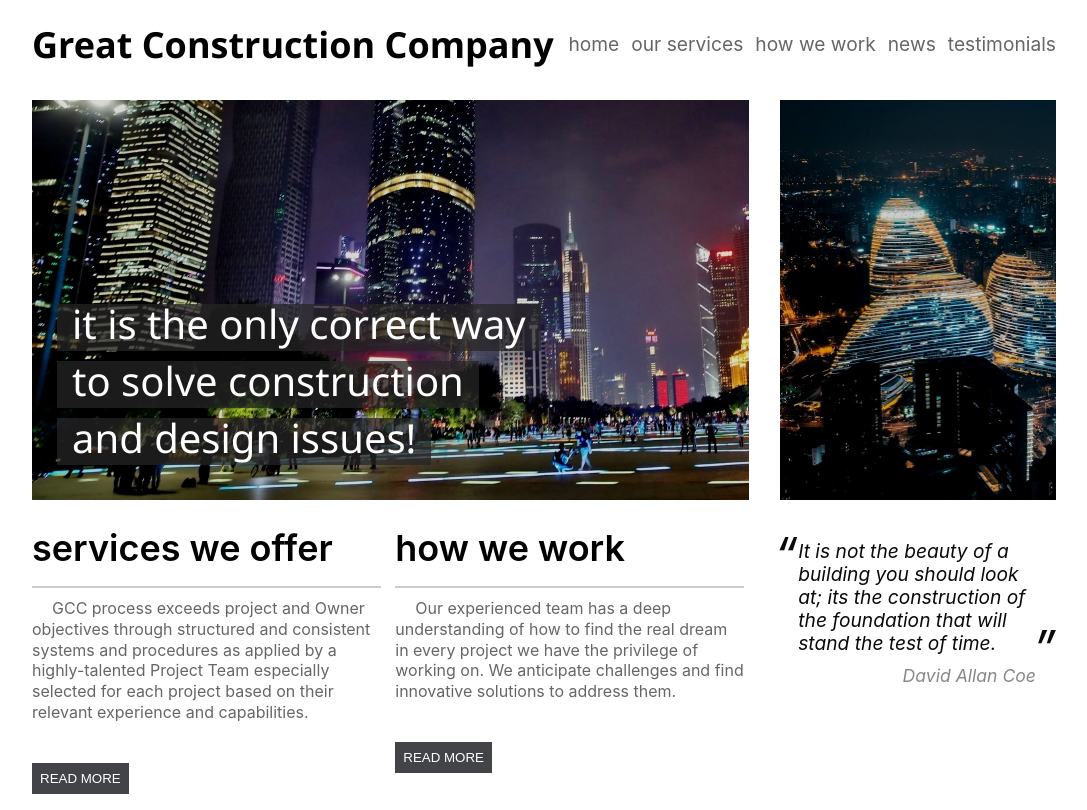
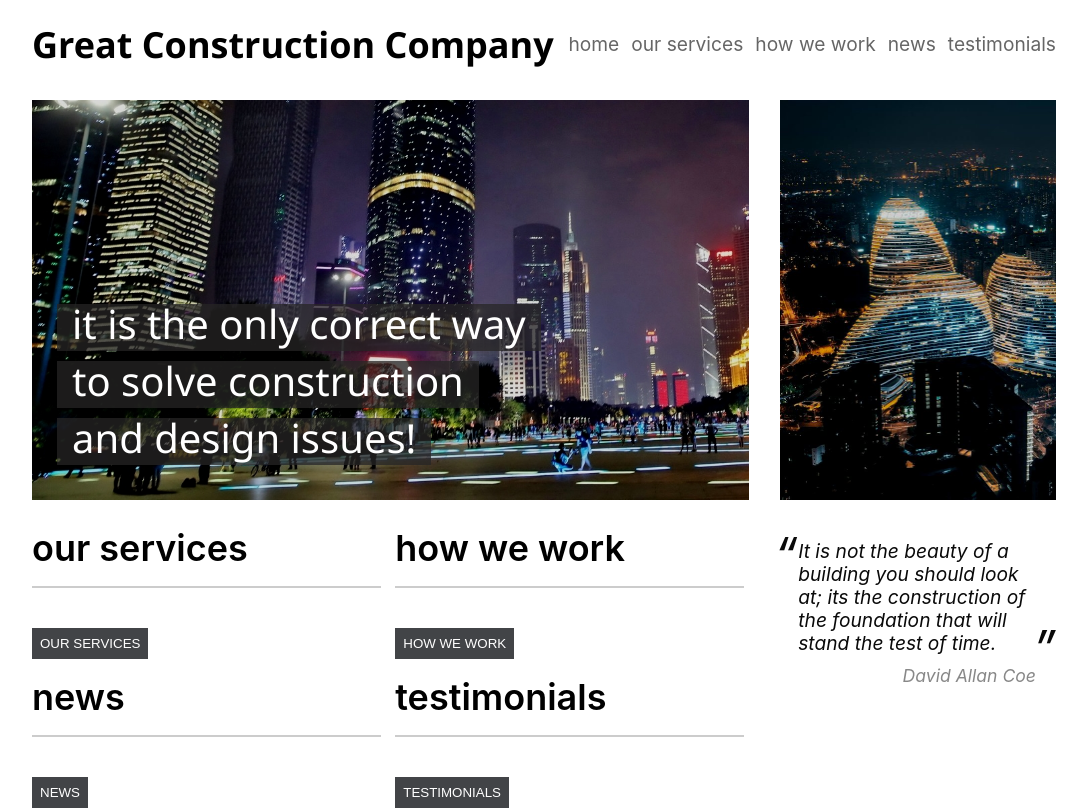
Before and after one commit to t-anpilov/testingSPA, a React (Create React App) app: page / in a window 1280 px wide. Shown: the top 810 px of the page, without its empty margins (96-1183 px from the left). Built offline with nearby package versions, Linux system fonts and the light colour scheme.

Commit message:
home includes links to all components

```diff
--- a/src/components/home.js
+++ b/src/components/home.js
@@ -1,34 +1,13 @@
-import React from 'react';
-import Articles from './main_components/articles';
-class Home extends React.Component {
-    state = {
-        articles: null,
-        isLoading: false,
-    }
+import React from 'react'
+import Navigation from './navigation'
+import navData from '../data/navData'
 
-    componentDidMount() {
-        this.setState({ isLoading: true })
-        fetch('http://localhost:3000/data/articlesBase.json')
-            .then (response => {
-                return response.json()
-            })
-            .then(data => {
-                setTimeout(() => {
-                this.setState({ isLoading: false, articles: data })
-            }, 1000)
-        })
-    }
-
+export default class Home extends React.Component {
     render() {
-        const { articles, isLoading } = this.state
-
         return (
             <section className="template">
-                {isLoading && <div className="articles-wrap">Loading...</div>}
-                {Array.isArray(articles) && <Articles data={articles} />}
+                <Navigation data={navData} />
             </section>
         )
     }
 }
-
-export default Home
--- /dev/null
+++ b/src/components/linkBtn.js
@@ -0,0 +1,20 @@
+import React from 'react'
+import PropTypes from 'prop-types'
+import { NavLink } from 'react-router-dom'
+
+const LinkBtn = ({ to, label }) => {
+    return (
+        <NavLink to={to}>
+            <button>
+                <span>{label}</span>
+            </button>
+        </NavLink>
+    )
+}
+
+LinkBtn.propTypes = {
+    to: PropTypes.string.isRequired,
+    label: PropTypes.string.isRequired,
+}
+
+export default LinkBtn
--- a/src/components/main_components/articles.js
+++ b/src/components/main_components/articles.js
@@ -20,12 +20,9 @@ class Articles extends React.Component {
     }
     render() {
         return (
-            <React.Fragment>
-                <div className="articles-wrap">
+            <div className="articles-wrap">
                     {this.renderArticles()}
-                </div>
-
-            </React.Fragment>
+            </div>
         );
     }
   }
--- /dev/null
+++ b/src/components/navArticle.js
@@ -0,0 +1,29 @@
+import React from 'react';
+import PropTypes from 'prop-types';
+import LinkBtn from './linkBtn'
+
+class NavArticle extends React.Component {
+
+    render() {
+        const { title, text, to } = this.props.data
+        return (
+            <article className="article-item">
+                <h2 className="article_title">{title}</h2>
+                <div className="article-content">
+                    <p>{text}</p>
+                </div>
+                <LinkBtn to={to} label={title} />
+            </article>
+        )
+    }
+  }
+
+NavArticle.propTypes = {
+    data: PropTypes.shape({
+        id: PropTypes.number.isRequired,
+        title: PropTypes.string.isRequired,
+        text: PropTypes.string.isRequired,
+    })
+}
+
+export default NavArticle;
--- /dev/null
+++ b/src/components/navigation.js
@@ -0,0 +1,32 @@
+import React from 'react';
+import PropTypes from 'prop-types';
+import NavArticle from './navArticle';
+
+class Navigation extends React.Component {
+
+    renderNavItems = () => {
+        const {data} = this.props
+        let navItems = null
+
+        if (data.length) {
+            navItems = data.map((item) => {
+                return <NavArticle key={item.id} data={item}/>
+            })
+        }
+
+        return navItems
+    }
+    render() {
+        return (
+            <div className="articles-wrap">
+                    {this.renderNavItems()}
+            </div>
+        );
+    }
+  }
+
+Navigation.propTypes = {
+    data: PropTypes.array.isRequired
+}
+
+export default Navigation;
--- /dev/null
+++ b/src/data/navData.json
@@ -0,0 +1,26 @@
+[
+    {
+        "id": 1,
+        "title": "our services",
+        "text": "",
+        "to": "/services"
+    },
+    {
+        "id": 2,
+        "title": "how we work",
+        "text": "",
+        "to": "/about"
+    },
+    {
+        "id": 3,
+        "title": "news",
+        "text": "",
+        "to": "/news"
+    },
+    {
+        "id": 4,
+        "title": "testimonials",
+        "text": "",
+        "to": "/testimonials"
+    }
+]
```
